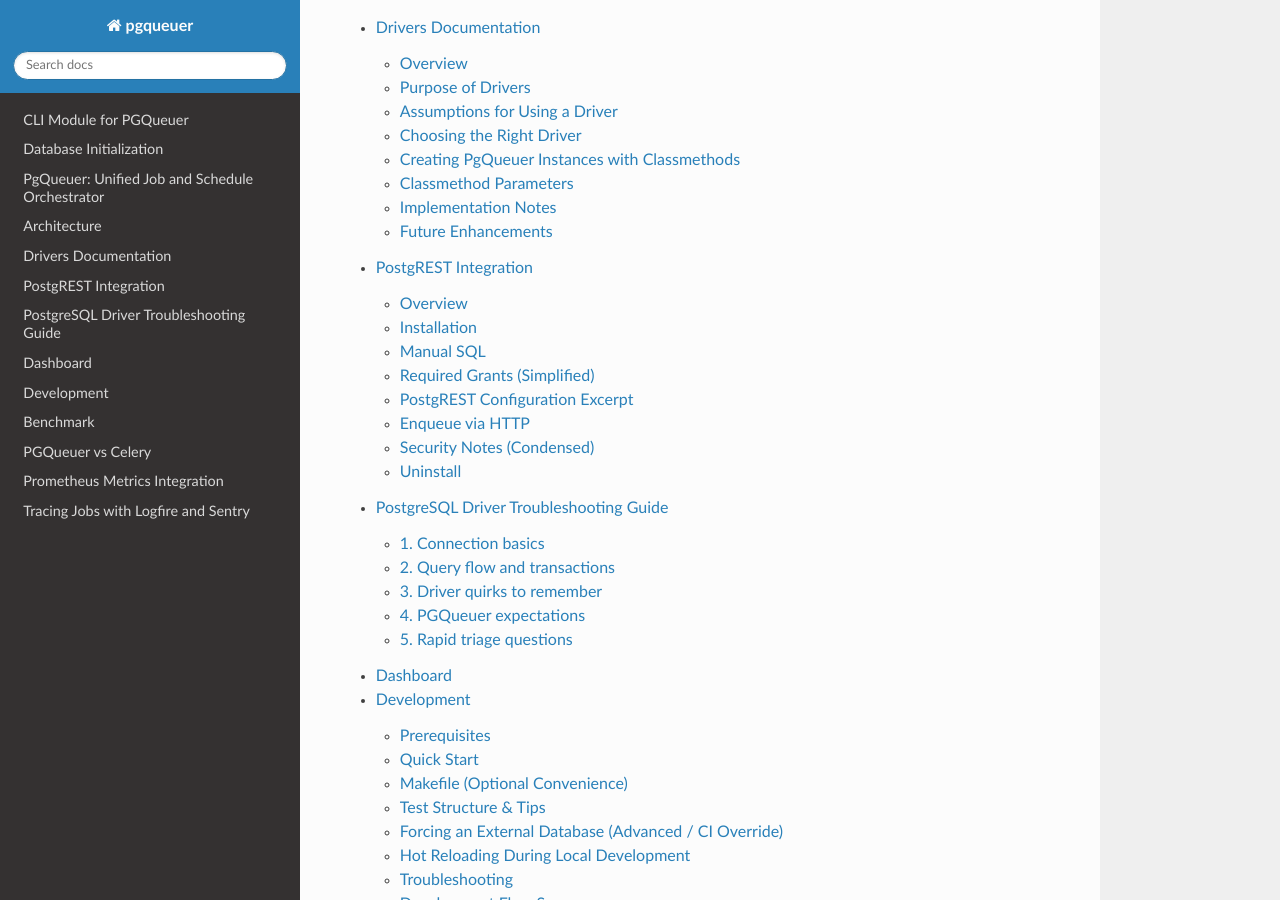
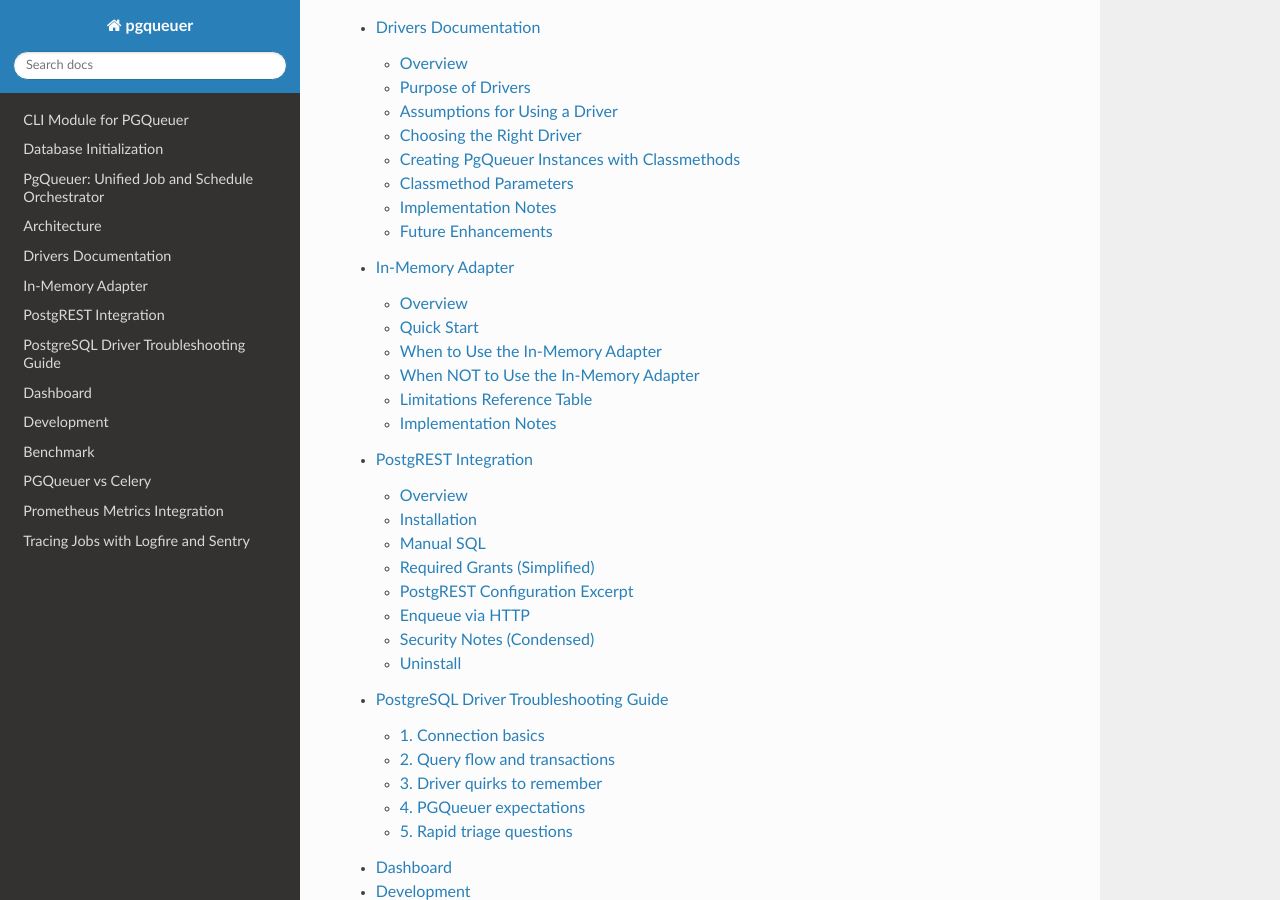
Before and after one commit to janbjorge/pgqueuer, a Sphinx documentation site: the page built from docs/index.rst, in a window 1280 px wide and 900 px high, scrolled down 2473 px. Built offline with Sphinx 7.4.7 and the Read the Docs theme 3.1.0, drawn with Linux system fonts in a browser that asks for light colours; some of the changed lines change nothing that is shown.

Commit message:
docs: in-memory adapter documentation (#531)

````diff
--- /dev/null
+++ b/docs/in-memory.md
@@ -0,0 +1,146 @@
+# In-Memory Adapter
+
+## Overview
+
+The in-memory adapter is a drop-in replacement for the PostgreSQL backend, allowing PgQueuer to run entirely without a database connection. Located in `pgqueuer.adapters.inmemory`, it provides `InMemoryDriver` and `InMemoryQueries` classes that satisfy the same `RepositoryPort` protocol as the production Postgres-backed implementation.
+
+This means that `QueueManager` and `SchedulerManager` work unchanged against the in-memory adapter — you don't need to rewrite your job handlers or business logic.
+
+The simplest way to use it is via the factory method:
+
+```python
+from pgqueuer import PgQueuer
+
+pq = PgQueuer.in_memory()
+```
+
+Alternatively, you can import the classes directly:
+
+```python
+from pgqueuer import InMemoryDriver, InMemoryQueries
+```
+
+## Quick Start
+
+Here's a minimal example that enqueues a few jobs and processes them immediately using drain mode:
+
+```python
+import asyncio
+from pgqueuer import PgQueuer
+from pgqueuer.domain.models import Job
+from pgqueuer.domain.types import QueueExecutionMode
+
+async def main():
+    # Create an in-memory queue
+    pq = PgQueuer.in_memory()
+
+    # Define a simple job handler
+    @pq.entrypoint("say_hello")
+    async def say_hello(job: Job) -> None:
+        print(f"Processing job {job.id}: {job.payload}")
+
+    # Enqueue some jobs
+    job_ids = await pq.qm.queries.enqueue(
+        ["say_hello"] * 5,
+        [b"job 1", b"job 2", b"job 3", b"job 4", b"job 5"],
+        [0] * 5,
+    )
+    print(f"Enqueued {len(job_ids)} jobs")
+
+    # Process all jobs immediately (drain mode)
+    await pq.qm.run(
+        batch_size=10,
+        mode=QueueExecutionMode.drain,
+        max_concurrent_tasks=100,
+    )
+
+    print("All jobs processed!")
+
+asyncio.run(main())
+```
+
+When you run this script, it will:
+1. Enqueue 5 jobs to the in-memory queue
+2. Start processing them immediately without needing a Postgres connection
+3. Drain mode ensures all jobs are processed before `run()` returns
+
+## When to Use the In-Memory Adapter
+
+The in-memory adapter is recommended for:
+
+- **Unit and integration tests** — Test your job handlers without spinning up a PostgreSQL instance or Docker container
+- **CI/CD pipelines** — Run tests in resource-constrained environments (GitHub Actions, containers with limited memory)
+- **Local development** — Develop and debug job handlers locally without a database dependency
+- **Short-lived batch containers** — Process a fixed set of jobs in one run and discard them (e.g., data ingestion, ETL, one-time cleanup tasks)
+- **Proof-of-concept and experimentation** — Quickly prototype queue logic without infrastructure setup
+
+## When NOT to Use the In-Memory Adapter
+
+The in-memory adapter has significant limitations that make it unsuitable for:
+
+- **Production workloads requiring durability** — Any restart (deploy, crash, OOM kill) loses all queued and in-flight jobs
+- **Multi-process workers** — No visibility across processes; jobs enqueued in one worker are invisible to others
+- **Multi-node / distributed deployments** — No shared state between machines
+- **Long-running services** — If the process must survive restarts or deploys, the in-memory adapter will lose data
+- **ACID transaction guarantees** — The adapter has no rollback or transaction semantics; failed jobs cannot be atomically retried
+- **Monitoring and observability requirements** — No external store means queue state cannot be inspected after the process exits
+
+## Limitations Reference Table
+
+| Capability | PostgreSQL adapter | In-memory adapter |
+|---|---|---|
+| **Durability** | Persists across restarts | Lost on process exit |
+| **Multi-process workers** | Yes (row-level locking) | No |
+| **Multi-node scaling** | Yes | No |
+| **ACID transactions** | Yes | No (best-effort only) |
+| **LISTEN/NOTIFY** | Real Postgres channels | In-process callbacks only |
+| **Schema operations** | DDL executed | No-ops (always return True) |
+| **Performance** | Bounded by network I/O | CPU-bound; O(n) dequeue scan |
+
+## Implementation Notes
+
+The in-memory adapter is intentionally minimal and makes some important design choices:
+
+### `driver.fetch()` and `driver.execute()`
+
+Both methods raise `NotImplementedError`. This is by design: `InMemoryQueries` operates directly on in-memory dictionaries and never needs to execute SQL. If you call these methods directly, you'll get a clear error message.
+
+### Event Loop Yielding
+
+The `dequeue()` method includes an explicit `await asyncio.sleep(0)` call:
+
+```python
+await asyncio.sleep(0)
+```
+
+This is **critical for correctness**. Without it, `QueueManager.fetch_jobs` would loop indefinitely and starve other tasks (signal handlers, timers, concurrent jobs) from running on the event loop. The PostgreSQL adapter naturally yields during real I/O; the in-memory adapter must do so explicitly.
+
+### Schema Management
+
+`install()`, `upgrade()`, `uninstall()`, and schema inspection methods (`has_table`, `table_has_column`, etc.) have minimal or no-op implementations:
+
+- `install()`, `upgrade()` — no-ops (no schema to create)
+- `uninstall()` — clears all internal dictionaries, resetting queue state
+- Schema inspection methods — return `True` (they assume schema is valid)
+
+### Job State Management
+
+The adapter maintains job state using plain Python dictionaries keyed by job ID:
+
+- `_jobs` — active job records
+- `_log` — historical log entries (every status transition)
+- `_statistics` — aggregated statistics
+- `_schedules` — scheduled jobs (for the scheduler manager)
+- `_dedupe_index` — for deduplication by key
+
+All of these are cleared when `uninstall()` is called, or when the process exits.
+
+### Notifications
+
+`InMemoryDriver` stores registered LISTEN callbacks and delivers NOTIFY events via the `deliver()` method:
+
+```python
+driver.deliver(channel, payload)
+```
+
+This is how the in-memory adapter emulates Postgres LISTEN/NOTIFY channels without a real database. Callbacks are invoked synchronously and immediately.
--- a/docs/index.rst
+++ b/docs/index.rst
@@ -74,6 +74,7 @@
    pgqueuer
    architecture
    driver
+   in-memory
    postgrest
    postgres-driver-troubleshooting
    dashboard
````
